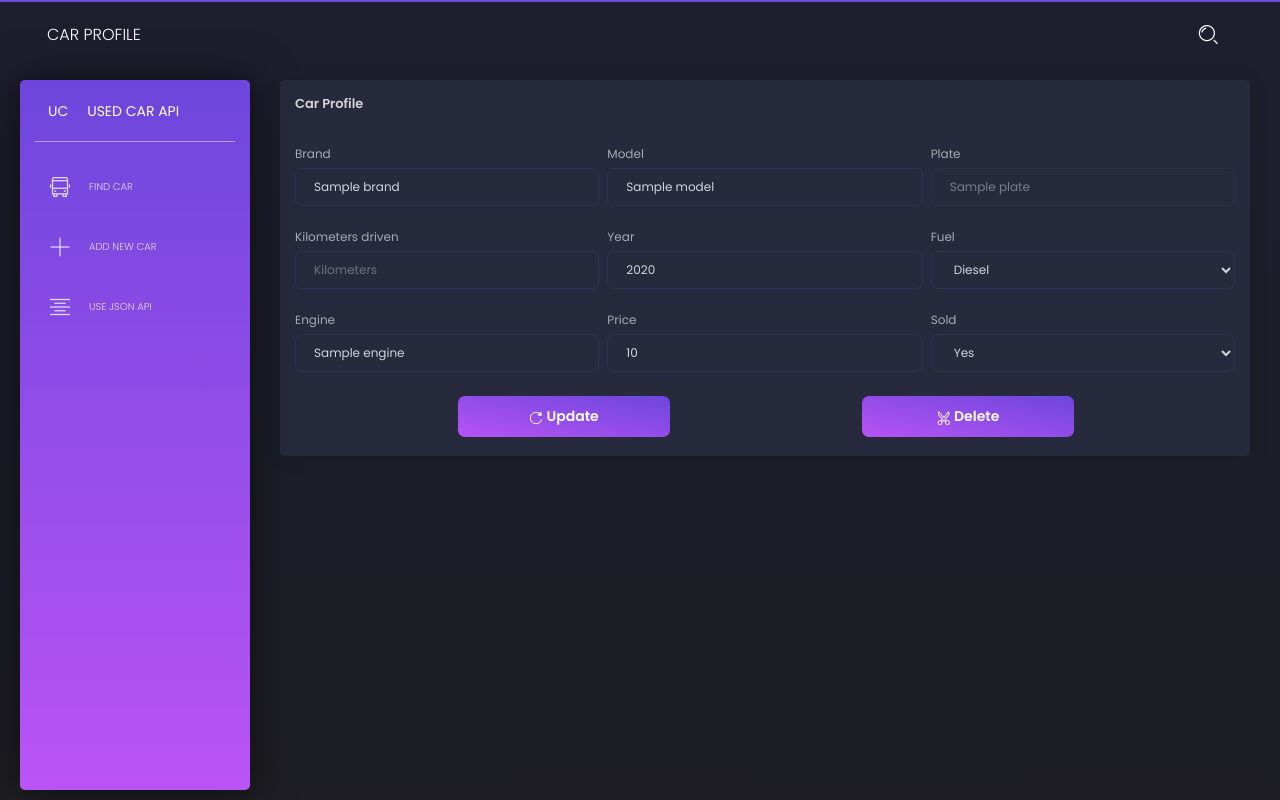
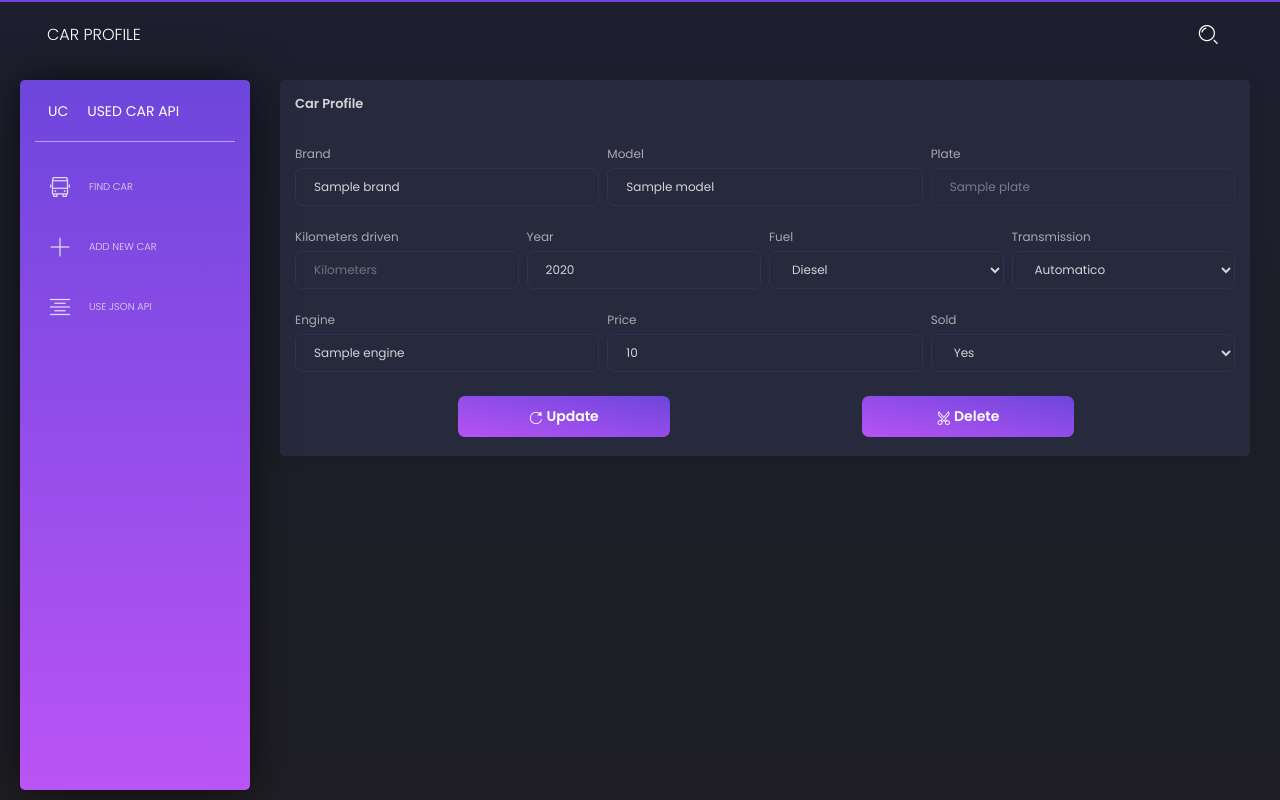
Before and after one commit to lrgsouza/used-cars-api, a Flask app: page /profile/1 in a window 1280 px wide. Run offline with Flask 2, Linux system fonts and the light colour scheme; a database or web service that is not in the repository returns one stand-in record (values such as "Sample title"); some libraries are stand-ins or nearby versions.

Commit message:
Transmission added. Cleaning in project files

```diff
--- a/api_files/api_html_page.py
+++ b/api_files/api_html_page.py
@@ -30,6 +30,7 @@ def filter():
         maxKm = request.form['max_km']
         minPrice = request.form['min_price']
         maxPrice = request.form['max_price']
+        transmission = request.form['transmission']
 
         if model:
             query_dict['model'] = regexStr(model)
@@ -43,6 +44,9 @@ def filter():
         if fuel:
             query_dict['fuel'] = fuel
             car_dict['fuel'] = fuel
+        if transmission:
+            query_dict['transmission'] = transmission
+            car_dict['transmission'] = transmission
         if engine:
             query_dict['engine'] = engine
             car_dict['engine'] = engine
@@ -67,6 +71,8 @@ def filter():
 
         if price_dict:
             query_dict['price'] = price_dict
+
+
 
         res = Car().readByDict(query_dict)
 
@@ -116,6 +122,7 @@ def update():
     car.engine = request.form['engine']
     car.sold = request.form['sold']
     car.price = int(request.form['price'])
+    car.transmission = request.form['transmission']
     car.update()
 
     redir = '/profile/' + str(car.plate)
@@ -135,6 +142,7 @@ def register():
         car.engine = request.form['engine']
         car.sold = request.form['sold']
         car.price = int(request.form['price'])
+        car.transmission = request.form['transmission']
         car.create()
 
         redir = '/profile/' + str(car.plate)
--- a/api_files/api_json_page.py
+++ b/api_files/api_json_page.py
@@ -36,6 +36,7 @@ def api_car_details():
     maxKm = request.args.get('max_km')
     minPrice = request.args.get('min_price')
     maxPrice = request.args.get('max_price')
+    transmission = request.args.get('transmission')
 
     if model:
         car_dict['model'] = regexStr(model)
@@ -45,6 +46,8 @@ def api_car_details():
         car_dict['year'] = int(year)
     if fuel:
         car_dict['fuel'] = fuel
+    if transmission:
+        car_dict['transmission'] = regexStr(transmission)
     if engine:
         car_dict['engine'] = engine
     if plate:
--- a/oop/car.py
+++ b/oop/car.py
@@ -3,7 +3,7 @@ from db.database import Database
 LIMIT = 50
 
 class Car(Database):
-    def __init__(self, brand, model, year, fuel, km, engine, plate, sold, price):
+    def __init__(self, brand, model, year, fuel, km, engine, plate, sold, price, transmission):
         self.brand = brand
         self.model = model
         self.year = year
@@ -13,6 +13,7 @@ class Car(Database):
         self.plate = plate
         self.sold = sold
         self.price = price
+        self.transmission = transmission
         super(Car, self).__init__(collection="Cars")
 
     def __init__(self):
@@ -21,7 +22,8 @@ class Car(Database):
     def create(self):
         res = self.collection.insert_one({"brand": self.brand, "model": self.model, "year": self.year,
                                           "fuel": self.fuel, "km": self.km, "engine": self.engine,
-                                          "plate": self.plate, "sold": self.sold, "price": self.price})
+                                          "plate": self.plate, "sold": self.sold, "price": self.price,
+                                          "transmission": self.transmission})
         return res.inserted_id
 
     def readByDict(self, args: dict):
@@ -35,7 +37,8 @@ class Car(Database):
         res = self.collection.update_one({"plate": self.plate}, {
             "$set": {"brand": self.brand, "model": self.model, "year": self.year,
                      "fuel": self.fuel, "km": self.km, "engine": self.engine,
-                     "plate": self.plate, "sold": self.sold, "price": self.price}})
+                     "plate": self.plate, "sold": self.sold, "price": self.price,
+                     "transmission":self.transmission}})
         return res.modified_count
 
     def delete(self, plate):
--- a/templates/apiHomePageTemplate.html
+++ b/templates/apiHomePageTemplate.html
@@ -42,6 +42,7 @@
           model<br>
           year<br>
           fuel<br>
+          transmission<br>
           engine<br>
           plate<br>
           min_km<br>
--- a/templates/updateCarTemplate.html
+++ b/templates/updateCarTemplate.html
@@ -144,19 +144,19 @@
                     </div>
                   </div>
                   <div class="row">
-                    <div class="col-md-4 pr-md-1">
+                    <div class="col-md-3 pr-md-1">
                       <div class="form-group">
                         <label>Kilometers driven</label>
                         <input type="number" class="form-control" placeholder="Kilometers" name="km" value={{car['km']}} required>
                       </div>
                     </div>
-                    <div class="col-md-4 px-md-1">
+                    <div class="col-md-3 px-md-1">
                       <div class="form-group">
                         <label>Year</label>
                         <input type="number" class="form-control" placeholder="Year" name="year" value={{car['year']}} required>
                       </div>
                     </div>
-                    <div class="col-md-4 pl-md-1">
+                    <div class="col-md-3 px-md-1">
                       <div class="form-group">
                         <label for="fuel">Fuel</label>
                         <select class="form-control" id="fuel" name="fuel" required>
@@ -180,6 +180,30 @@
                         </select>
                       </div>
                     </div>
+                    <div class="col-md-3 pl-md-1">
+                    <div class="form-group">
+                      <label for="transmission">Transmission</label>
+                      <select class="form-control" id="transmission" name="transmission" required>
+                        {% if car['transmission'] == 'Automatico'%}
+                          <option value="Automatico" selected>Automatico</option>
+                          <option value="Semi-Auto">Semi-Auto</option>
+                          <option value="Manual">Manual</option>
+                        {% elif car['transmission'] == 'Semi-Auto'%}
+                          <option value="Automatico">Automatico</option>
+                          <option value="Semi-Auto" selected>Semi-Auto</option>
+                          <option value="Manual">Manual</option>
+                        {% elif car['transmission'] == 'Manual' %}
+                          <option value="Automatico">Automatico</option>
+                          <option value="Semi-Auto">Semi-Auto</option>
+                          <option value="Manual" selected>Manual</option>
+                        {% else %}
+                          <option value="Automatico">Automatico</option>
+                          <option value="Semi-Auto">Semi-Auto</option>
+                          <option value="Manual">Manual</option>
+                        {% endif %}
+                      </select>
+                    </div>
+                  </div>
                   </div>
                   <div class="row">
                     <div class="col-md-4 pr-md-1">
```
Also changed, not shown: main.py (deleted, +0 -9 lines), templates/registerCarTemplate.html (+15 -3 lines), templates/showCarsTemplate.html (+36 -4 lines).
